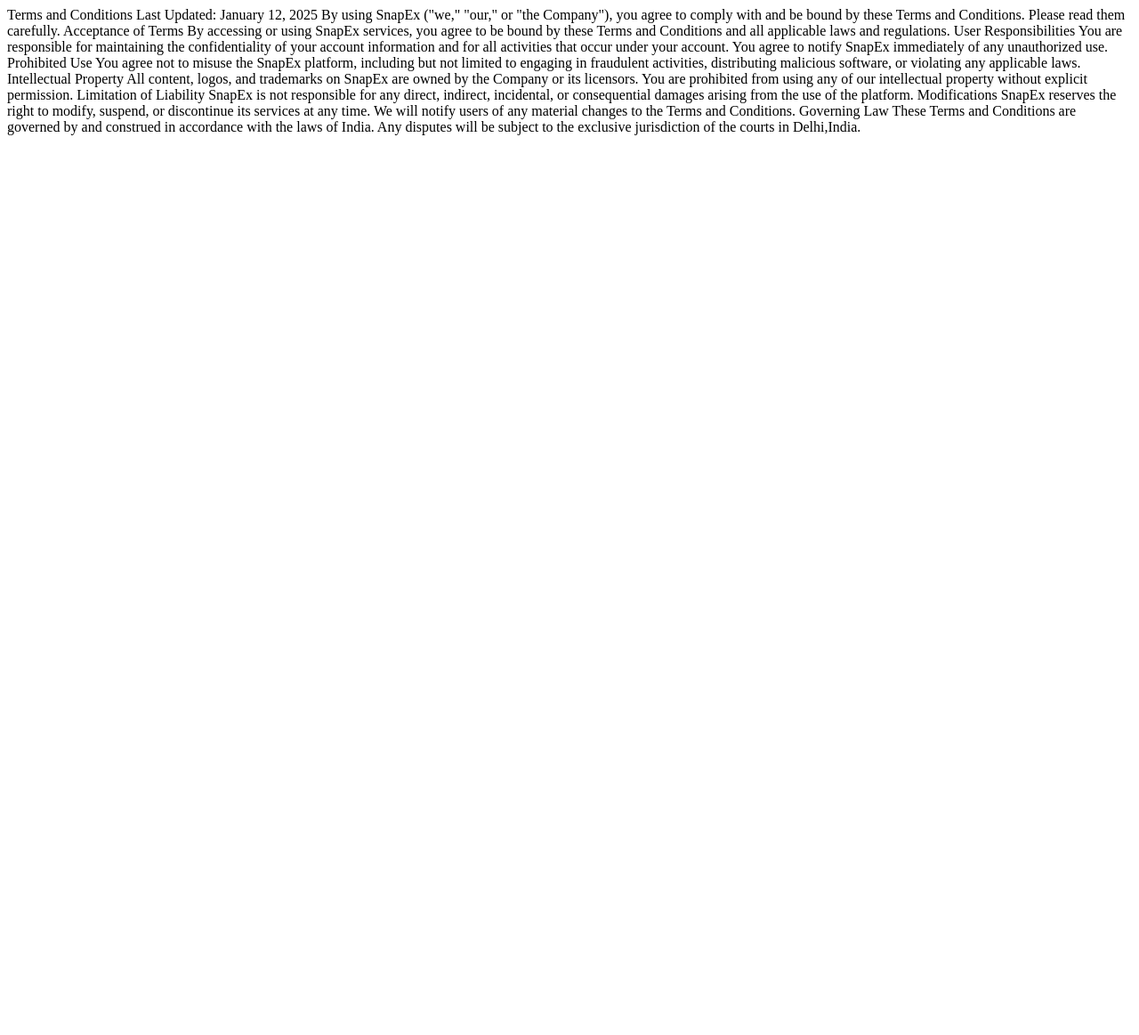
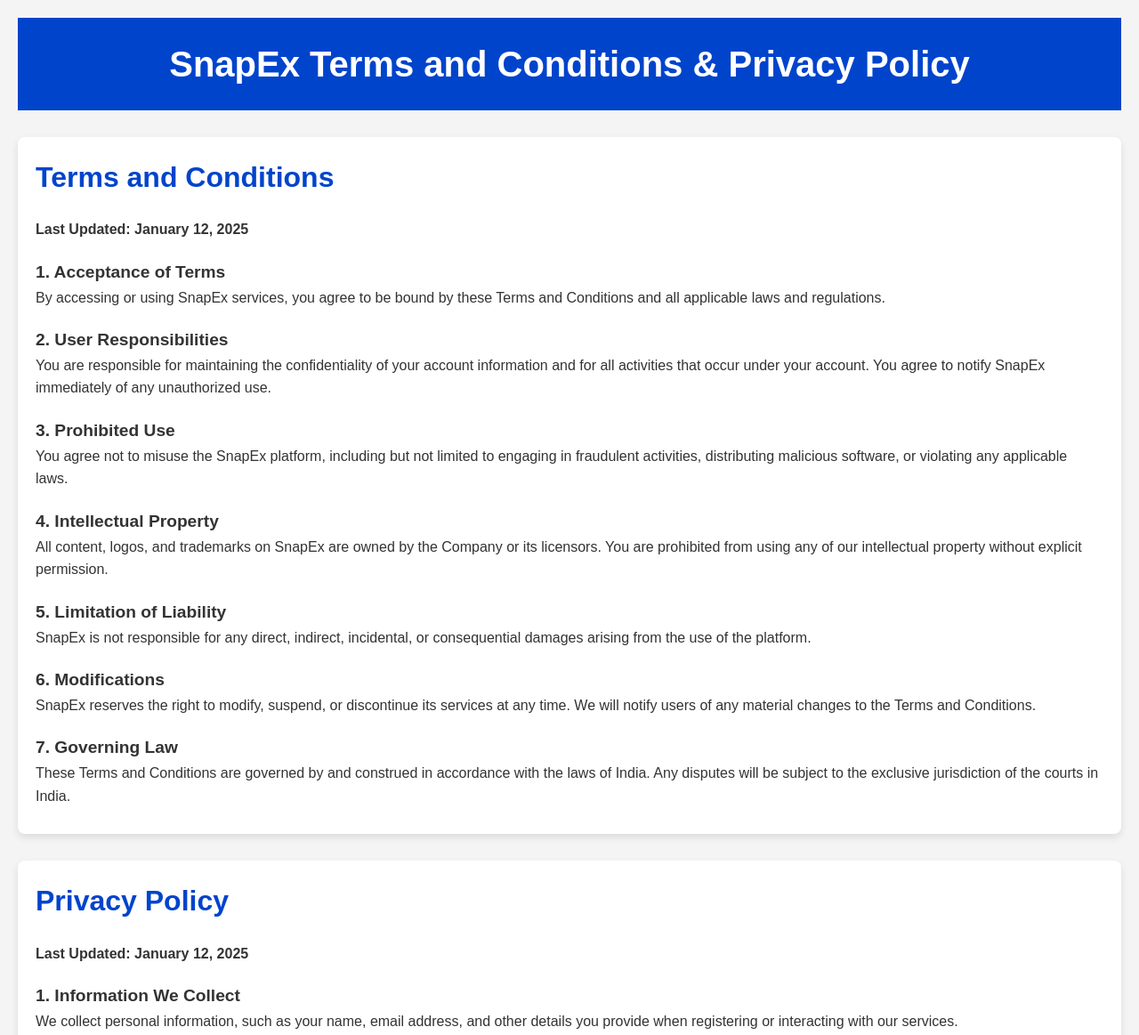
Before and after one commit to ue195079/ue195079.github.io, a plain HTML site: page tnc.html in a window 1280 px wide. Shown: the top 1163 px of the page at 89% size. Before the commit the page ends 800 px from the top, so only its background shows below. Drawn offline with Linux system fonts and the light colour scheme.

Commit message:
Update tnc.html

```diff
--- a/tnc.html
+++ b/tnc.html
@@ -1,18 +1,167 @@
-Terms and Conditions
-Last Updated: January 12, 2025
+<!DOCTYPE html>
+<html lang="en">
+<head>
+    <meta charset="UTF-8">
+    <meta name="viewport" content="width=device-width, initial-scale=1.0">
+    <title>SnapEx - Terms and Conditions & Privacy Policy</title>
+    <link rel="stylesheet" href="styles.css">
+</head>
+  <style>
+    /* Basic CSS Reset */
+* {
+    margin: 0;
+    padding: 0;
+    box-sizing: border-box;
+}
 
-By using SnapEx ("we," "our," or "the Company"), you agree to comply with and be bound by these Terms and Conditions. Please read them carefully.
+/* Body styling */
+body {
+    font-family: Arial, sans-serif;
+    line-height: 1.6;
+    background-color: #f4f4f4;
+    color: #333;
+    padding: 20px;
+}
 
-Acceptance of Terms By accessing or using SnapEx services, you agree to be bound by these Terms and Conditions and all applicable laws and regulations.
+/* Header styling */
+header {
+    background-color: #0044cc;
+    color: white;
+    padding: 20px;
+    text-align: center;
+}
 
-User Responsibilities You are responsible for maintaining the confidentiality of your account information and for all activities that occur under your account. You agree to notify SnapEx immediately of any unauthorized use.
+header h1 {
+    margin: 0;
+    font-size: 2.5em;
+}
 
-Prohibited Use You agree not to misuse the SnapEx platform, including but not limited to engaging in fraudulent activities, distributing malicious software, or violating any applicable laws.
+/* Main content styling */
+main {
+    margin-top: 30px;
+}
 
-Intellectual Property All content, logos, and trademarks on SnapEx are owned by the Company or its licensors. You are prohibited from using any of our intellectual property without explicit permission.
+/* Content section styling */
+.content {
+    background-color: white;
+    padding: 20px;
+    margin-bottom: 30px;
+    border-radius: 8px;
+    box-shadow: 0 4px 8px rgba(0, 0, 0, 0.1);
+}
 
-Limitation of Liability SnapEx is not responsible for any direct, indirect, incidental, or consequential damages arising from the use of the platform.
+.content h2 {
+    color: #0044cc;
+    font-size: 2em;
+    margin-bottom: 20px;
+}
 
-Modifications SnapEx reserves the right to modify, suspend, or discontinue its services at any time. We will notify users of any material changes to the Terms and Conditions.
+.content h3 {
+    margin-top: 20px;
+    font-size: 1.2em;
+    color: #333;
+}
 
-Governing Law These Terms and Conditions are governed by and construed in accordance with the laws of India. Any disputes will be subject to the exclusive jurisdiction of the courts in Delhi,India.
+.content p {
+    font-size: 1em;
+    margin-bottom: 10px;
+}
+
+/* Footer styling */
+footer {
+    background-color: #333;
+    color: white;
+    padding: 10px;
+    text-align: center;
+    margin-top: 30px;
+}
+
+.footer-container p {
+    margin: 0;
+    font-size: 1em;
+}
+
+/* Responsive Design */
+@media (max-width: 768px) {
+    header h1 {
+        font-size: 2em;
+    }
+
+    .content h2 {
+        font-size: 1.5em;
+    }
+
+    .content p {
+        font-size: 0.9em;
+    }
+}
+
+  </style>
+<body>
+    <header>
+        <div class="header-container">
+            <h1>SnapEx Terms and Conditions & Privacy Policy</h1>
+        </div>
+    </header>
+
+    <main>
+        <section class="content">
+            <h2>Terms and Conditions</h2>
+            <p><strong>Last Updated: January 12, 2025</strong></p>
+
+            <h3>1. Acceptance of Terms</h3>
+            <p>By accessing or using SnapEx services, you agree to be bound by these Terms and Conditions and all applicable laws and regulations.</p>
+
+            <h3>2. User Responsibilities</h3>
+            <p>You are responsible for maintaining the confidentiality of your account information and for all activities that occur under your account. You agree to notify SnapEx immediately of any unauthorized use.</p>
+
+            <h3>3. Prohibited Use</h3>
+            <p>You agree not to misuse the SnapEx platform, including but not limited to engaging in fraudulent activities, distributing malicious software, or violating any applicable laws.</p>
+
+            <h3>4. Intellectual Property</h3>
+            <p>All content, logos, and trademarks on SnapEx are owned by the Company or its licensors. You are prohibited from using any of our intellectual property without explicit permission.</p>
+
+            <h3>5. Limitation of Liability</h3>
+            <p>SnapEx is not responsible for any direct, indirect, incidental, or consequential damages arising from the use of the platform.</p>
+
+            <h3>6. Modifications</h3>
+            <p>SnapEx reserves the right to modify, suspend, or discontinue its services at any time. We will notify users of any material changes to the Terms and Conditions.</p>
+
+            <h3>7. Governing Law</h3>
+            <p>These Terms and Conditions are governed by and construed in accordance with the laws of India. Any disputes will be subject to the exclusive jurisdiction of the courts in India.</p>
+        </section>
+
+        <section class="content">
+            <h2>Privacy Policy</h2>
+            <p><strong>Last Updated: January 12, 2025</strong></p>
+
+            <h3>1. Information We Collect</h3>
+            <p>We collect personal information, such as your name, email address, and other details you provide when registering or interacting with our services.</p>
+
+            <h3>2. Use of Information</h3>
+            <p>We use your information to provide, personalize, and improve our services, communicate with you, and manage your account. We may also send you marketing communications, which you can opt-out of at any time.</p>
+
+            <h3>3. Data Security</h3>
+            <p>We implement appropriate security measures to protect your personal data from unauthorized access, alteration, or destruction. However, no method of transmission over the internet is 100% secure.</p>
+
+            <h3>4. Sharing of Information</h3>
+            <p>We do not sell, rent, or trade your personal information to third parties. We may share your data with trusted service providers who assist us in delivering our services, subject to confidentiality agreements.</p>
+
+            <h3>5. Cookies</h3>
+            <p>We use cookies to enhance your user experience, track usage patterns, and analyze the performance of our services. You can control cookie preferences through your browser settings.</p>
+
+            <h3>6. Your Rights</h3>
+            <p>You have the right to access, correct, or delete your personal data. If you wish to exercise these rights, please contact us at [Your Contact Information].</p>
+
+            <h3>7. Changes to the Privacy Policy</h3>
+            <p>We may update this Privacy Policy from time to time. We will notify you of any significant changes by posting the revised policy on our website.</p>
+        </section>
+    </main>
+
+    <footer>
+        <div class="footer-container">
+            <p>© 2025 SnapEx. All Rights Reserved.</p>
+        </div>
+    </footer>
+</body>
+</html>
```
